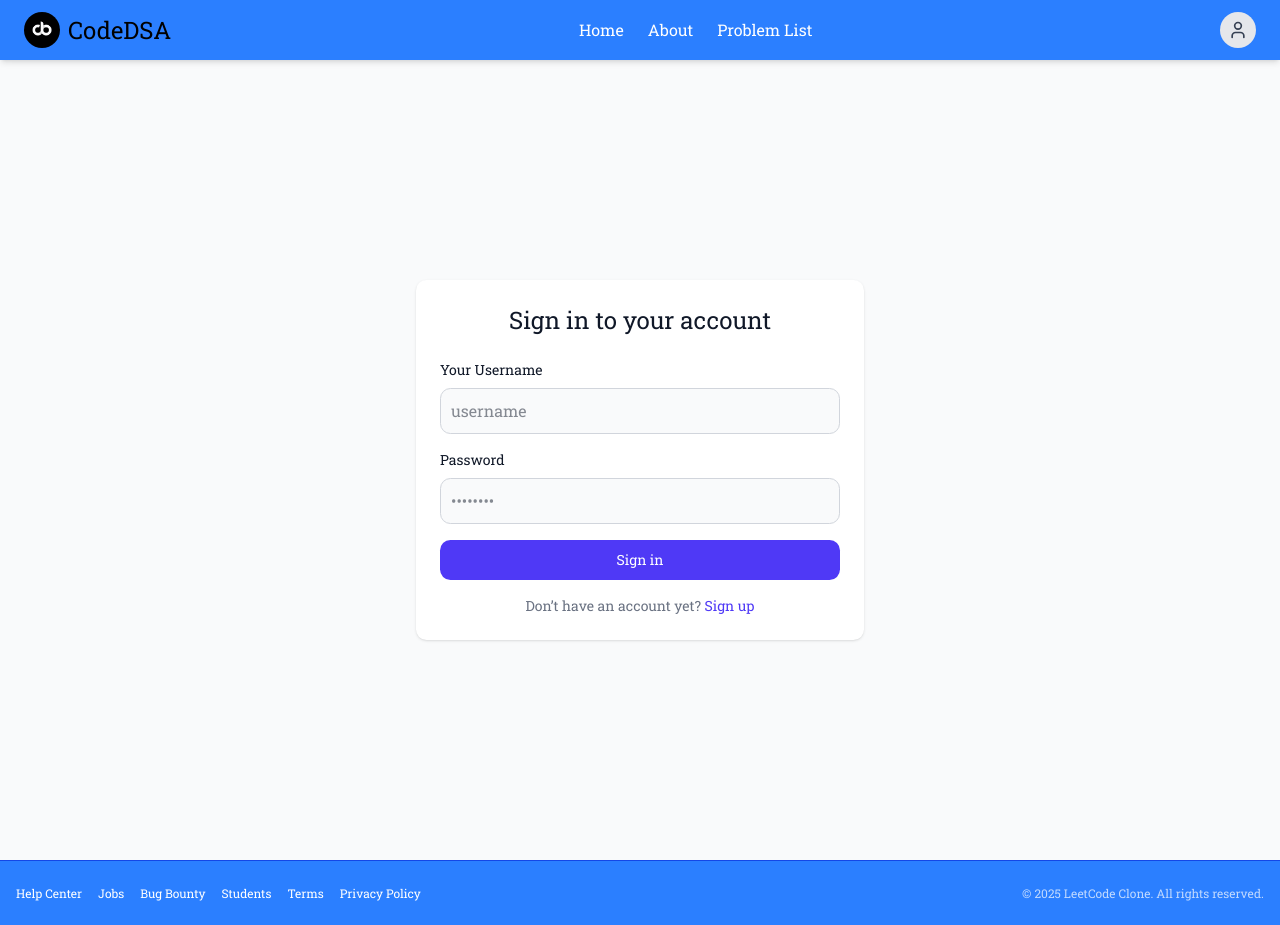
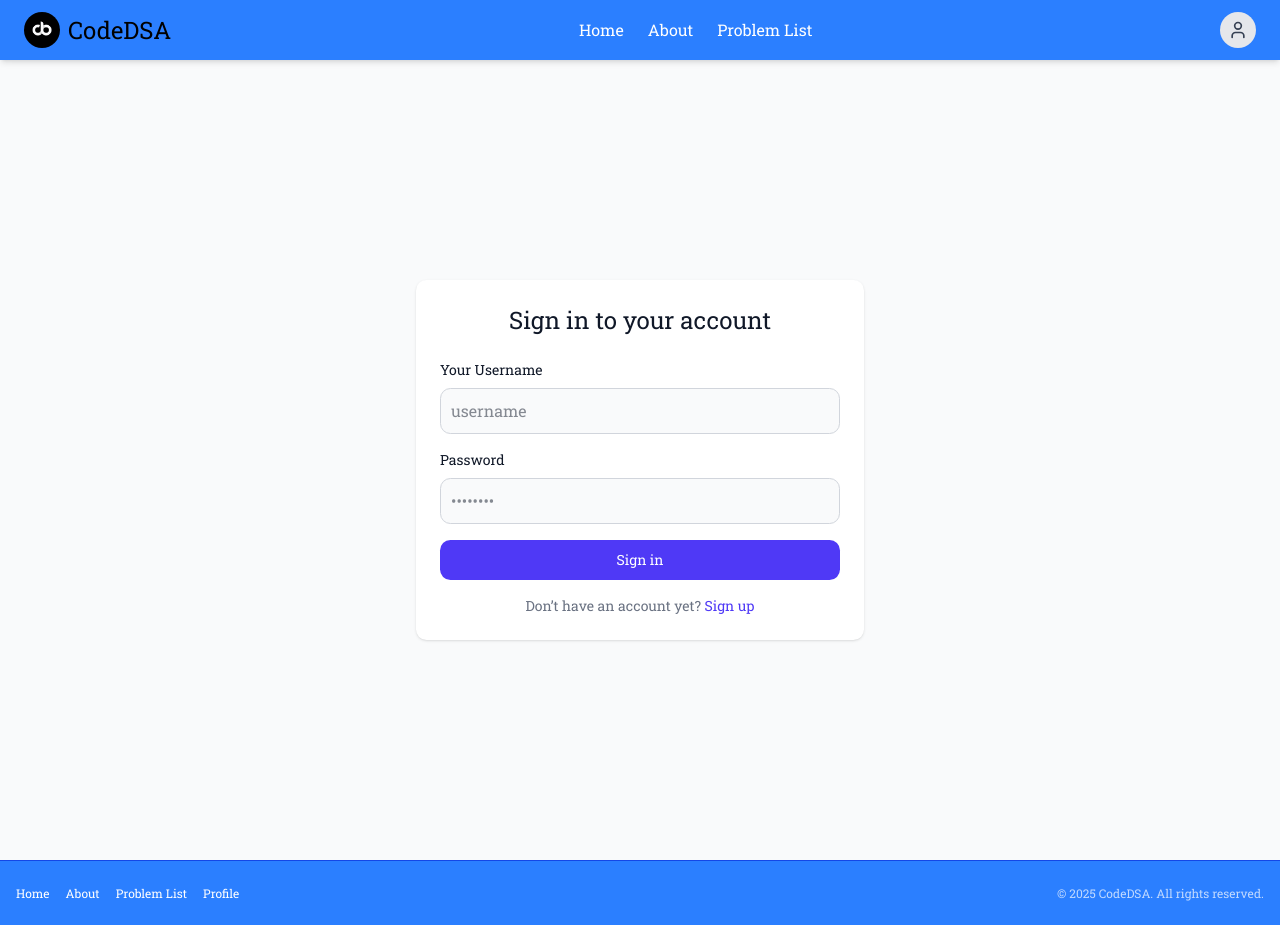
Before and after one commit to babitakry/codedsa, a React (Vite) app: page /signin in a window 1280 px wide. Built offline with nearby package versions, Linux system fonts and the light colour scheme; no server answers.

Commit message:
update: footer

```diff
--- a/src/components/ui/Footer.jsx
+++ b/src/components/ui/Footer.jsx
@@ -7,17 +7,15 @@ const Footer = () => {
       <div className="max-w-7xl mx-auto px-4 flex flex-col md:flex-row justify-between items-center gap-4">
         {/* Left Section: Links */}
         <div className="flex flex-wrap gap-4 justify-center md:justify-start">
-          <Link to="/help" className="hover:opacity-80 transition">Help Center</Link>
-          <Link to="/jobs" className="hover:opacity-80 transition">Jobs</Link>
-          <Link to="/bug-bounty" className="hover:opacity-80 transition">Bug Bounty</Link>
-          <Link to="/students" className="hover:opacity-80 transition">Students</Link>
-          <Link to="/terms" className="hover:opacity-80 transition">Terms</Link>
-          <Link to="/privacy" className="hover:opacity-80 transition">Privacy Policy</Link>
+          <Link to="/" className="hover:opacity-80 transition">Home</Link>
+          <Link to="/about" className="hover:opacity-80 transition">About</Link>
+          <Link to="/problems" className="hover:opacity-80 transition">Problem List</Link>
+          <Link to="/profile" className="hover:opacity-80 transition">Profile</Link>
         </div>
 
         {/* Right Section */}
         <div className="text-center md:text-right text-white opacity-70">
-          &copy; {new Date().getFullYear()} LeetCode Clone. All rights reserved.
+          &copy; {new Date().getFullYear()} CodeDSA. All rights reserved.
         </div>
       </div>
     </footer>
```
